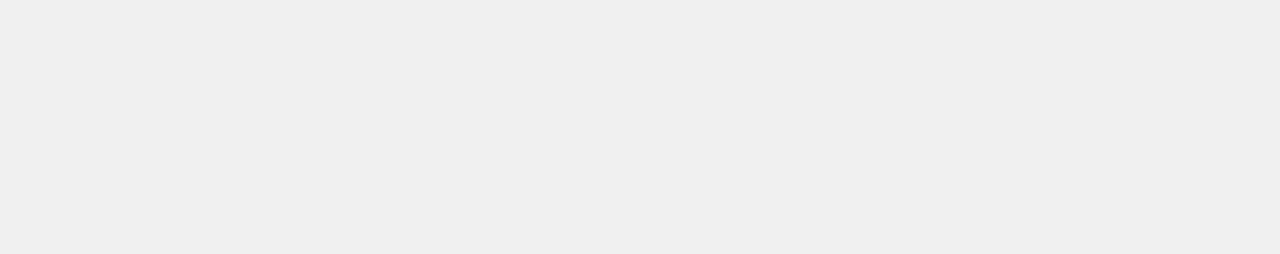
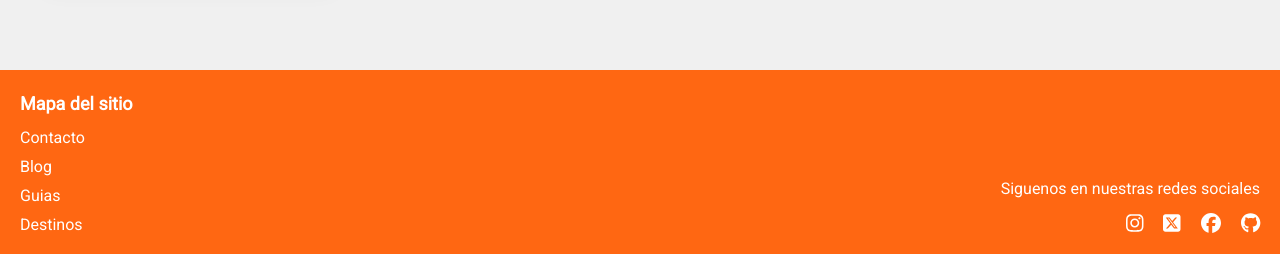
Before and after one commit to claudiocoder/VenturaUI, a Next.js app: page / in a window 1280 px wide. Shown: the part 818-1072 px from the top of the page. Before the commit the page ends 800 px from the top, so only its background shows below. Built offline with nearby package versions, Linux system fonts and the light colour scheme.

Commit message:
feat: adds fotter to home page

```diff
--- /dev/null
+++ b/src/app/components/Fotter.tsx
@@ -0,0 +1,37 @@
+import {
+  faFacebook,
+  faGithub,
+  faInstagram,
+  faSquareXTwitter,
+} from "@fortawesome/free-brands-svg-icons";
+import { FontAwesomeIcon } from "@fortawesome/react-fontawesome";
+import React from "react";
+
+const Footer = () => {
+  return (
+    <footer className="bg-venturaprimary text-white px-5 py-5">
+      <div className="flex justify-between items-end">
+        <div className="flex flex-col w-50">
+          <h4 className="mb-2 font-bold text-lg">Mapa del sitio</h4>
+          <ul className="cursor-pointer">
+            <li>Contacto</li>
+            <li>Blog</li>
+            <li>Guias</li>
+            <li>Destinos</li>
+          </ul>
+        </div>
+        <div className="w-50 flex flex-col items-end">
+          <div className="mb-2">Siguenos en nuestras redes sociales</div>
+          <div className="cursor-pointer text-xl">
+            <FontAwesomeIcon icon={faInstagram} className="social-icon" />
+            <FontAwesomeIcon icon={faSquareXTwitter} className="social-icon" />
+            <FontAwesomeIcon icon={faFacebook} className="social-icon" />
+            <FontAwesomeIcon icon={faGithub} className="social-icon" />
+          </div>
+        </div>
+      </div>
+    </footer>
+  );
+};
+
+export default Footer;
--- a/src/app/globals.css
+++ b/src/app/globals.css
@@ -26,3 +26,19 @@ body {
     -1px 1px 0 black,
     1px 1px 0 black;
 }
+
+li {
+  padding-bottom: 5px;
+}
+
+li:last-child {
+  padding: 0px;
+}
+
+.social-icon {
+  padding-right: 20px;
+}
+
+.social-icon:last-child {
+  padding-right: 0px;
+}
--- a/src/app/layout.tsx
+++ b/src/app/layout.tsx
@@ -4,6 +4,7 @@ import "./globals.css";
 import { config } from "@fortawesome/fontawesome-svg-core";
 import "@fortawesome/fontawesome-svg-core/styles.css";
 import Menu from "./components/Menu";
+import Fotter from "./components/Fotter";
 config.autoAddCss = false;
 
 const roboto = Roboto({
@@ -28,7 +29,8 @@ export default function RootLayout({
       <body className={`${roboto.className} antialiased`}>
         <div className="w-full">
           <Menu />
-          <div>{children}</div>
+          <div className="h-screen">{children}</div>
+          <Fotter />
         </div>
       </body>
     </html>
```
